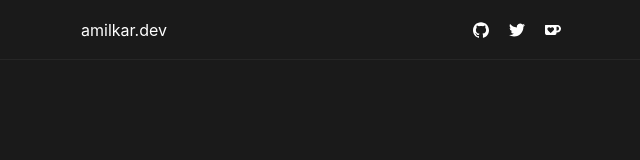
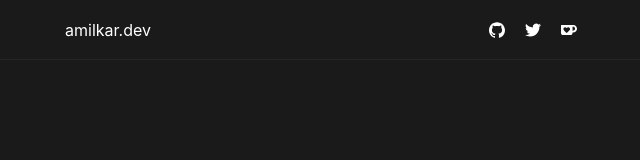
Before and after one commit to jonoise/portfolio, a Next.js app: page / in a window 1280 px wide. Shown: the top 160 px of the page, without its empty margins (319-959 px from the left). Built offline with nearby package versions, Linux system fonts and the light colour scheme.

Commit message:
add container

```diff
--- /dev/null
+++ b/src/components/container/index.jsx
@@ -0,0 +1,11 @@
+import { Stack } from '@chakra-ui/react'
+
+const Container = (props) => {
+  return (
+    <Stack w="full" px="96" {...props}>
+      {props.children}
+    </Stack>
+  )
+}
+
+export default Container
--- a/src/components/nav/index.jsx
+++ b/src/components/nav/index.jsx
@@ -1,21 +1,20 @@
 import { Flex, Text } from '@chakra-ui/react'
 import SocialLinks from './social'
-
+import Container from '../container/index'
 const Navbar = () => {
   return (
-    <Flex
-      w="full"
+    <Container
       minH="60px"
       borderBottom="1px solid #3838386B"
-      px="50vh"
       color="white"
       align="center"
+      justify="center"
     >
       <Flex w="full" h="100%" justify="space-between" align="center">
         <Text>amilkar.dev</Text>
         <SocialLinks />
       </Flex>
-    </Flex>
+    </Container>
   )
 }
 
```
